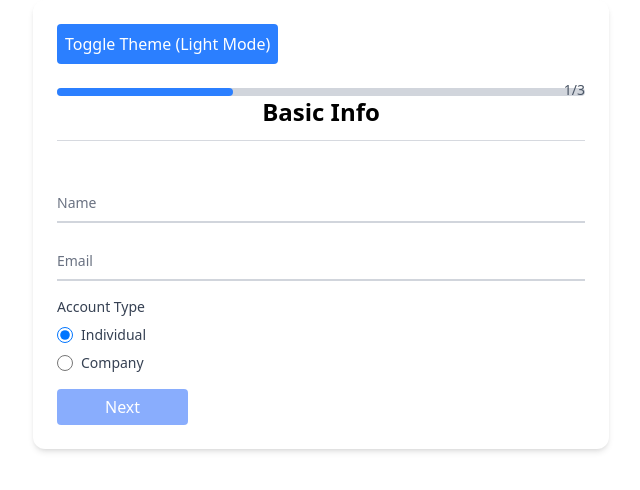
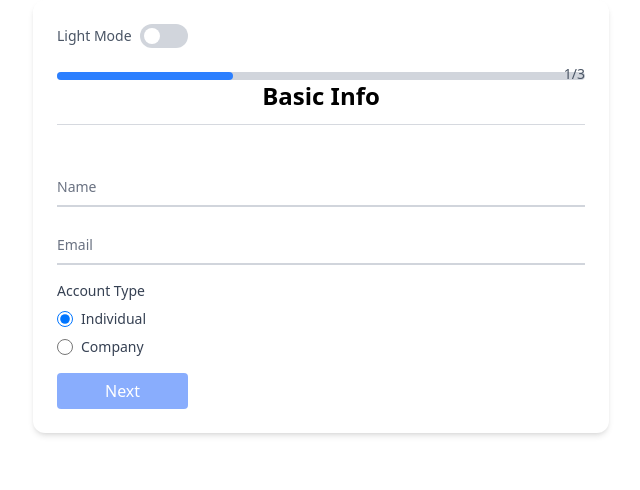
Before and after one commit to mohamedragaey/multi-step-app, a React (Vite) app: page /step1 in a window 1280 px wide. Shown: the top 490 px of the page, without its empty margins (319-959 px from the left). Built offline with nearby package versions, Linux system fonts and the light colour scheme.

Commit message:
refactor: update ThemeToggle design

```diff
--- a/src/components/ThemeToggle.tsx
+++ b/src/components/ThemeToggle.tsx
@@ -1,6 +1,6 @@
 import { useDispatch, useSelector } from 'react-redux';
+import { toggleTheme } from '../features/theme/themeSlice';
 import { RootState } from '../store/store';
-import { toggleTheme } from '../features/theme/themeSlice';
 
 const ThemeToggle = () => {
   const dispatch = useDispatch();
@@ -12,12 +12,20 @@ const ThemeToggle = () => {
   };
 
   return (
-    <button
-      onClick={handleThemeToggle}
-      className="mb-4 p-2 bg-blue-500 text-white rounded"
-    >
-      Toggle Theme ({theme === 'light' ? 'Light' : 'Dark'} Mode)
-    </button>
+    <div className="flex items-center mb-4">
+      <span className="mr-2 text-sm text-gray-600 dark:text-gray-300">
+        {theme === 'light' ? 'Light Mode' : 'Dark Mode'}
+      </span>
+      <div
+        onClick={handleThemeToggle}
+        className="relative inline-block w-12 h-6 bg-gray-300 dark:bg-gray-700 rounded-full cursor-pointer"
+      >
+        <span
+          className={`absolute left-1 top-1 w-4 h-4 bg-white rounded-full transition-transform duration-300 ease-in-out transform ${theme === 'light' ? 'translate-x-0' : 'translate-x-6'
+            }`}
+        />
+      </div>
+    </div>
   );
 };
 
```
